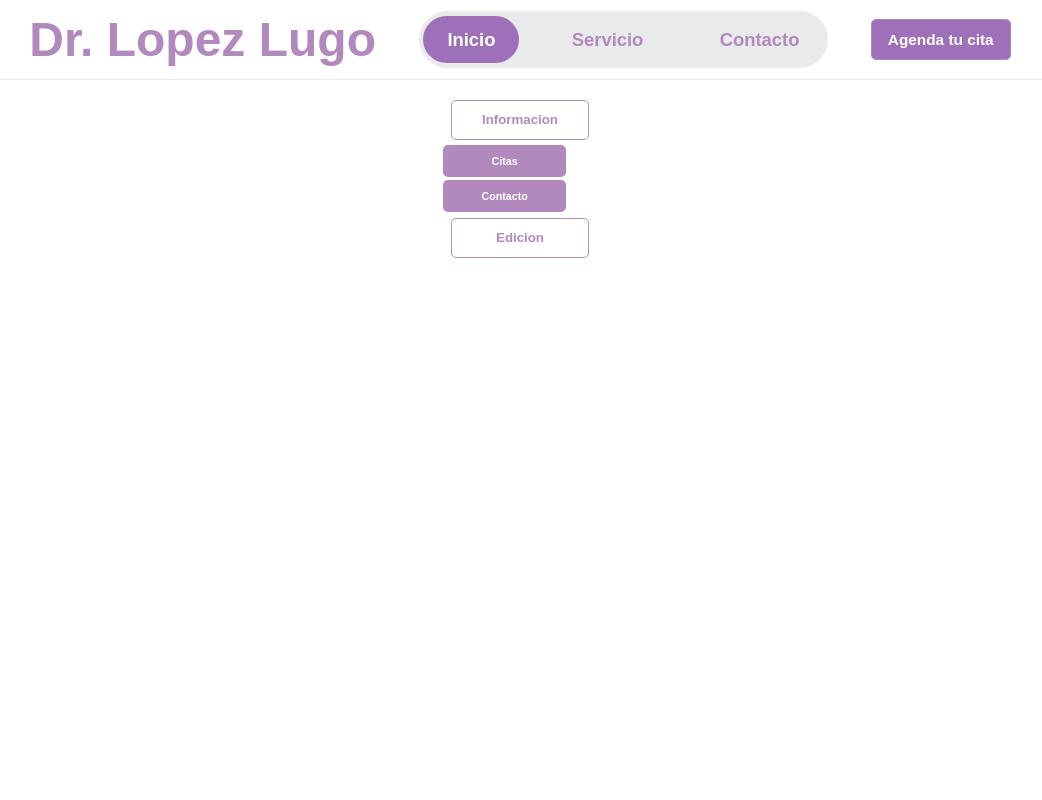
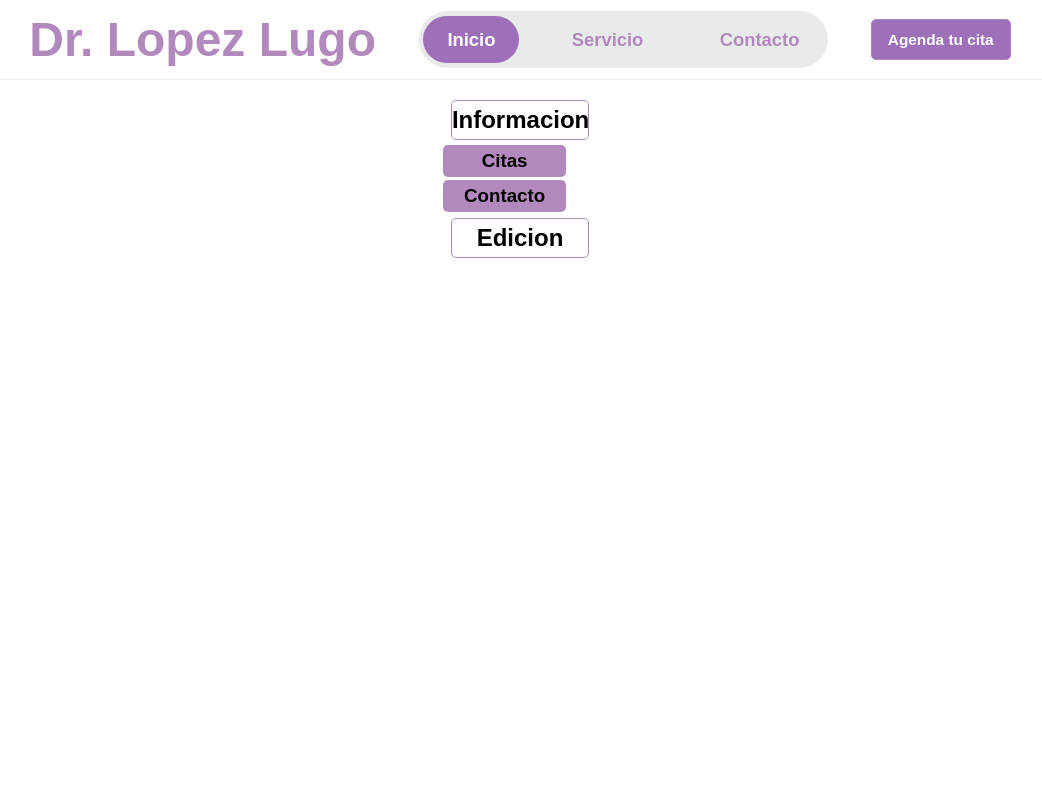
Before and after one commit to Diegoiribe/PV1, a React (Create React App) app: page /Dashboard in a window 1280 px wide. Both pictures are taken after a click on the element "Informacion". Shown: the top 800 px of the page, without its empty margins (120-1162 px from the left). Built offline with nearby package versions, Linux system fonts and the light colour scheme.

Commit message:
cambio en dashboard'

```diff
--- a/src/Components/LoginForm/LoginForm.js
+++ b/src/Components/LoginForm/LoginForm.js
@@ -53,9 +53,9 @@ const LoginForm = (props) => {
           minHeight: '40%'
         }}
       >
-        <h3 style={{ color: colorPrimario, fontWeight: '100' }}>
+        <h1 style={{ color: colorPrimario, fontWeight: '100' }}>
           Inicia sesión en tu cuenta
-        </h3>
+        </h1>
         <form onSubmit={handleSubmitForm}>
           <LoginFormLabel htmlFor="email">Correo electrónico</LoginFormLabel>
           <CampoContactoInformacion
--- a/src/pages/Dashboard.jsx
+++ b/src/pages/Dashboard.jsx
@@ -214,7 +214,7 @@ const Dashboard = ({
               informacionActiva()
             }}
           >
-            <h5>Informacion</h5>
+            <h2>Informacion</h2>
           </CardHeader>
 
           {informacion && (
@@ -232,14 +232,14 @@ const Dashboard = ({
                   citasActiva()
                 }}
               >
-                <h6>Citas</h6>
+                <h3>Citas</h3>
               </SubCardHeader>
               <SubCardHeader
                 onClick={() => {
                   contactoActiva()
                 }}
               >
-                <h6>Contacto</h6>
+                <h3>Contacto</h3>
               </SubCardHeader>
             </div>
           )}
@@ -249,7 +249,7 @@ const Dashboard = ({
               edicionActiva()
             }}
           >
-            <h5>Edicion</h5>
+            <h2>Edicion</h2>
           </CardHeader>
           {edicion && (
             <div
@@ -267,14 +267,14 @@ const Dashboard = ({
                   inicioActiva()
                 }}
               >
-                <h6>Inicio</h6>
+                <h3>Inicio</h3>
               </SubCardHeader>
               <SubCardHeader
                 onClick={() => {
                   servicioActiva()
                 }}
               >
-                <h6>Servicio</h6>
+                <h3>Servicio</h3>
               </SubCardHeader>
 
               <SubCardHeader
@@ -282,7 +282,7 @@ const Dashboard = ({
                   agendarCitaActiva()
                 }}
               >
-                <h6>Agendar Cita</h6>
+                <h3>Agendar Cita</h3>
               </SubCardHeader>
             </div>
           )}
```
